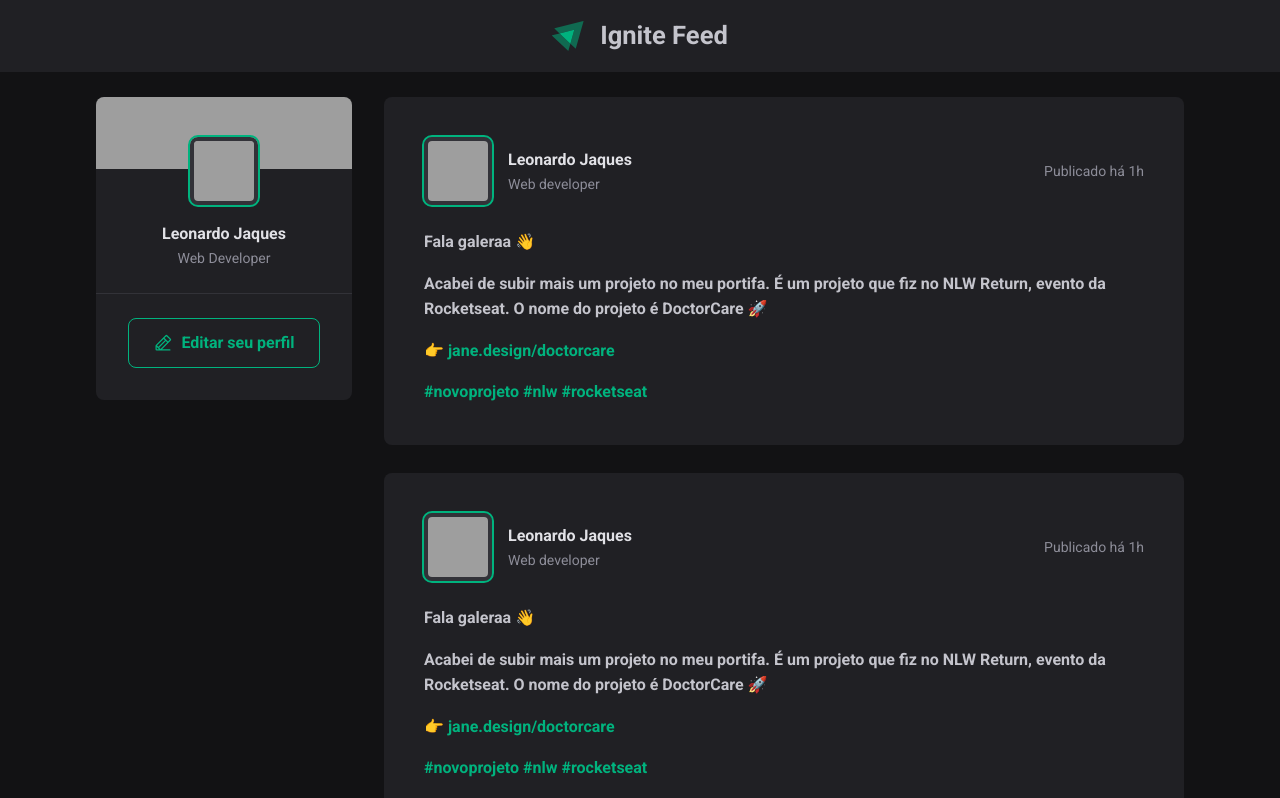
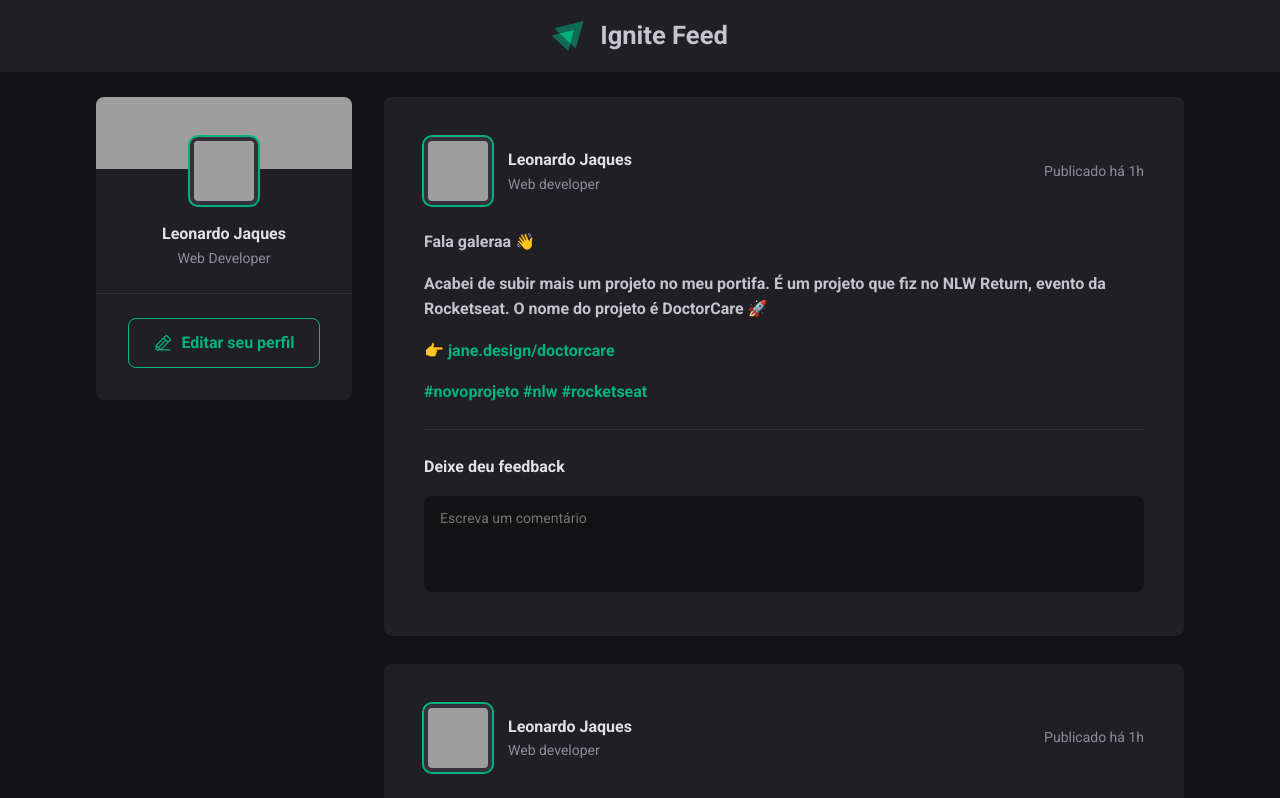
Before and after one commit to LeoJaques/social-feed, a React (Vite) app: page / in a window 1280 px wide. Shown: the top 798 px of the page. Built offline with nearby package versions, Linux system fonts and the light colour scheme; grey boxes are pictures that could not be loaded.

Commit message:
feat: comment form

```diff
--- a/src/components/Post.jsx
+++ b/src/components/Post.jsx
@@ -1,7 +1,7 @@
 import './Post.module.css'
 import styles from './Post.module.css'
 
-export function Post(props) {
+export function Post() {
     return (
         <article className={styles.post}>
 
@@ -31,7 +31,19 @@ export function Post(props) {
 
             </main>
 
-            <footer></footer>
+            <footer>
+                <form className={styles.commentForm}>
+
+                <strong>Deixe deu feedback</strong>
+
+                <textarea
+                placeholder='Escreva um comentário'/>
+
+                <div className={styles.commentButton}>
+                    <button type="submit">Publicar</button>
+                </div>
+                </form>
+            </footer>
 
         </article>
     )
--- a/src/components/Post.module.css
+++ b/src/components/Post.module.css
@@ -62,3 +62,67 @@ time {
 .content a:hover {
     color: var(--green);
 }
+
+footer {
+    margin-top: 2.4rem;
+    padding-top: 2.4rem;
+    border-top: 1px solid var(--gray-3-divider)
+}
+
+.commentForm {
+    width: 100%;
+}
+
+.commentForm > strong {
+    color: var(--gray-7-text-titles);
+    font-weight: bold;
+    line-height: 1.6;
+}
+
+textarea {
+    resize: none;
+    width: 100%;
+    margin-top: 1.6rem;
+    height: 9.6rem;
+    color: var(--gray-6-text);
+    background-color: var(--gray-1-background);
+    padding: 1.3rem 1.6rem;
+    border-radius: 8px;
+    border: 0;
+    line-height: 1.4;
+
+}
+
+textarea::-webkit-input-placeholder {
+    font-weight: 400;
+    font-size: 1.4rem;
+}
+
+
+.commentButton {
+    visibility: hidden;
+    max-height: 0;
+}
+
+.commentButton button[type=submit] {
+    padding: 1.6rem 2.4rem;
+    margin-top: 1.6rem;
+    border-radius: 8px;
+    border: 0;
+    background-color: var(--green);
+    color: var(--white);
+    cursor: pointer;
+
+    transition: background-color 0.1s;
+
+}
+
+.commentButton button[type=submit]:hover {
+    background-color: var(--green-light);
+}
+
+.commentForm:focus-within .commentButton{
+    visibility: visible;
+    max-height: none;
+
+}
```
